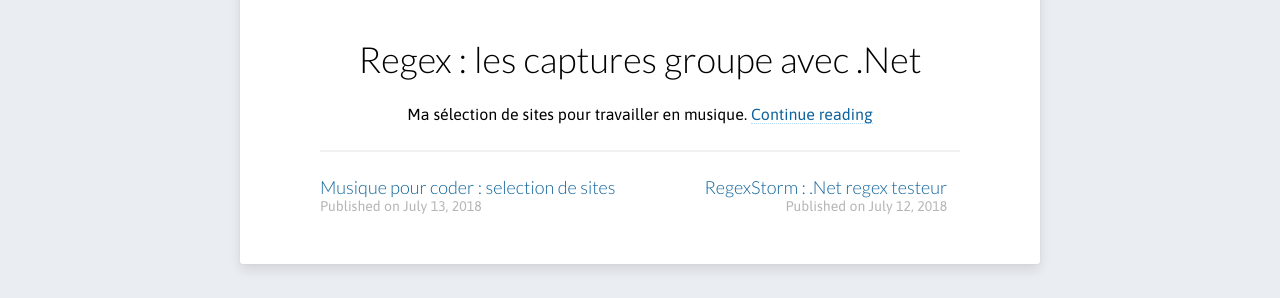
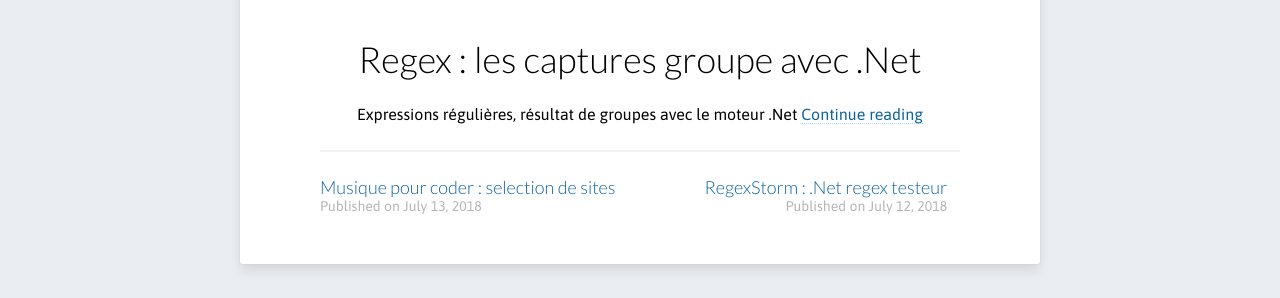
Before and after one commit to christophekumor/christophekumor.github.io, a Jekyll site: the page built from _posts/2018/2018-10-12-links.md, in a window 1280 px wide. Shown: the part 1036-1334 px from the top of the page. Built offline with Jekyll 4.4.1, drawn with Linux system fonts in a browser that asks for light colours; nearby versions of some CDN libraries; comment, search, counter and statistics services are not loaded.

Commit message:
Regex : les captures groupe avec .Net

```diff
--- a/_posts/2018/2018-10-12-RegexCaptureGroups.md
+++ b/_posts/2018/2018-10-12-RegexCaptureGroups.md
@@ -1,7 +1,7 @@
 ---
 layout: post
 title: "Regex : les captures groupe avec .Net"
-description: "Ma sélection de sites pour travailler en musique."
+description: "Expressions régulières, résultat de groupes avec le moteur .Net"
 permalink:
 tags:
 - Powershell
```
